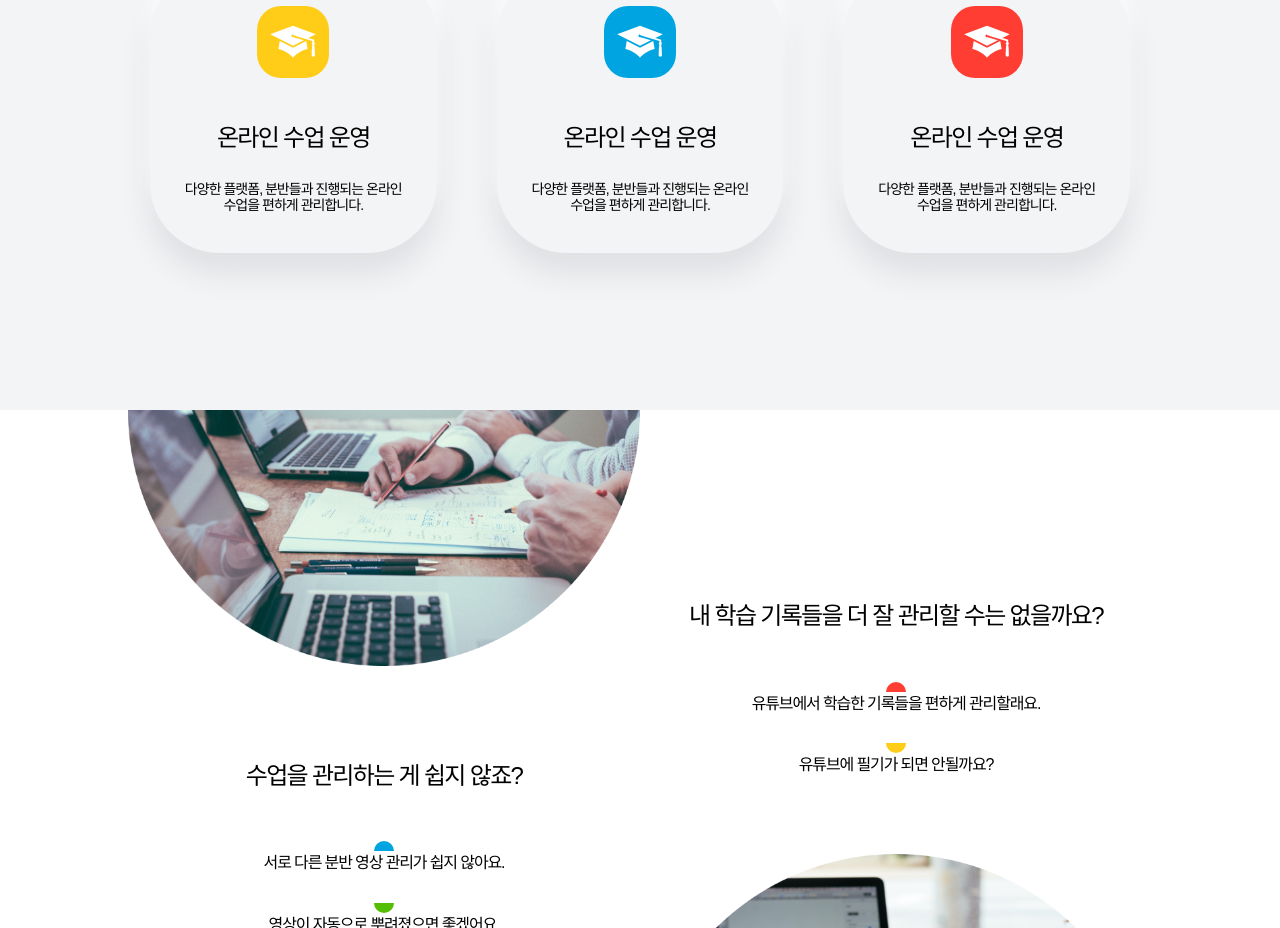
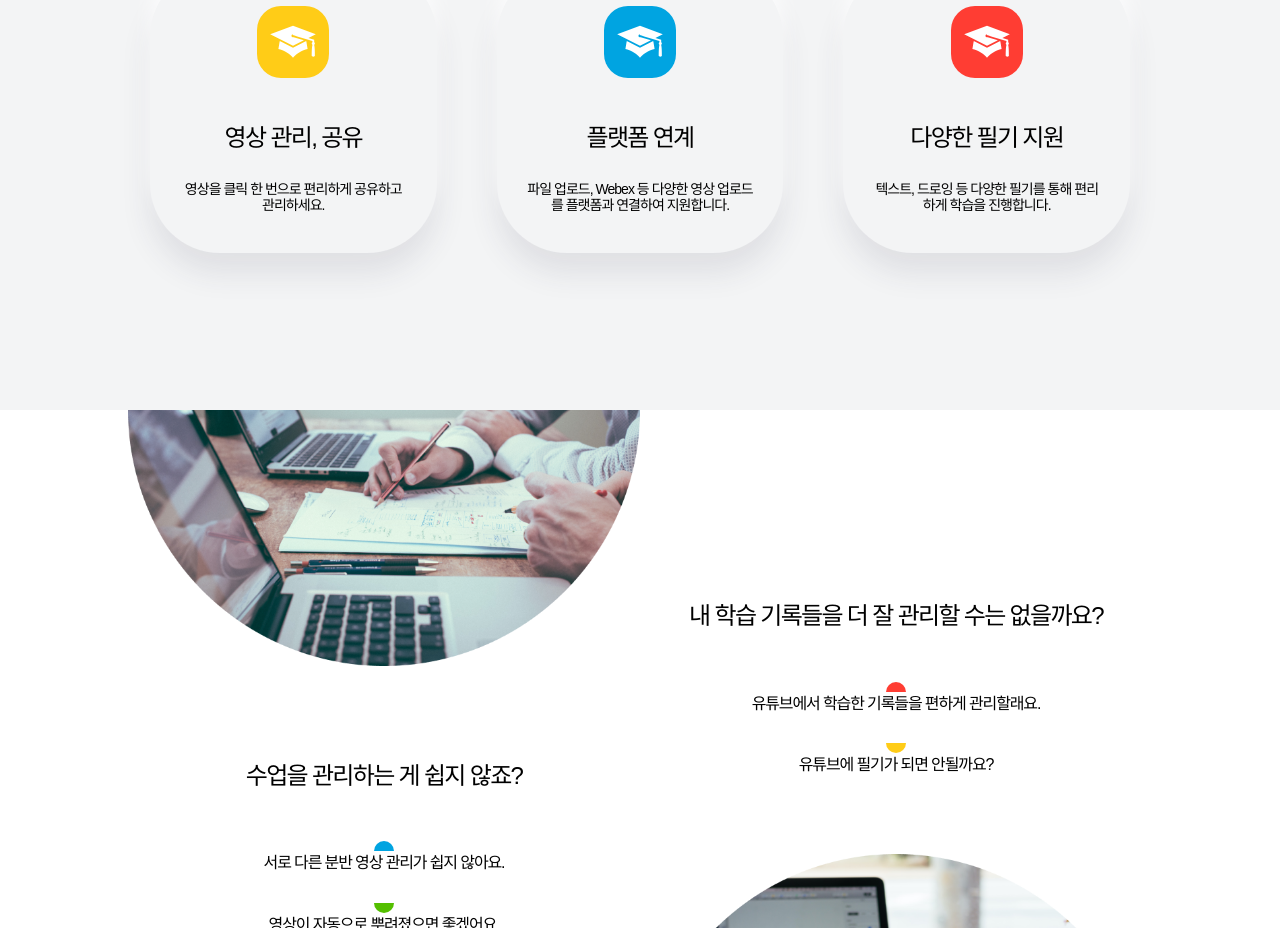
Before and after one commit to 3j-dev/chicplay_web, a React app: page / in a window 1280 px wide. Shown: the part 900-1828 px from the top of the page. Built offline with nearby package versions, Linux system fonts and the light colour scheme; no server answers.

Commit message:
[Fix] CP-116 메인 화면 문구 수정

```diff
--- a/src/component/Main/Feature/data.ts
+++ b/src/component/Main/Feature/data.ts
@@ -1,14 +1,14 @@
 export const FeatureData = [
   {
-    bigText: '온라인 수업 운영',
-    smallText: '다양한 플랫폼, 분반들과 진행되는 온라인 수업을 편하게 관리합니다.',
+    bigText: '영상 관리, 공유',
+    smallText: '영상을 클릭 한 번으로 편리하게 공유하고 관리하세요.',
   },
   {
-    bigText: '온라인 수업 운영',
-    smallText: '다양한 플랫폼, 분반들과 진행되는 온라인 수업을 편하게 관리합니다.',
+    bigText: '플랫폼 연계',
+    smallText: '파일 업로드, Webex 등 다양한 영상 업로드를 플랫폼과 연결하여 지원합니다.',
   },
   {
-    bigText: '온라인 수업 운영',
-    smallText: '다양한 플랫폼, 분반들과 진행되는 온라인 수업을 편하게 관리합니다.',
+    bigText: '다양한 필기 지원',
+    smallText: '텍스트, 드로잉 등 다양한 필기를 통해 편리하게 학습을 진행합니다.',
   },
 ];
```
